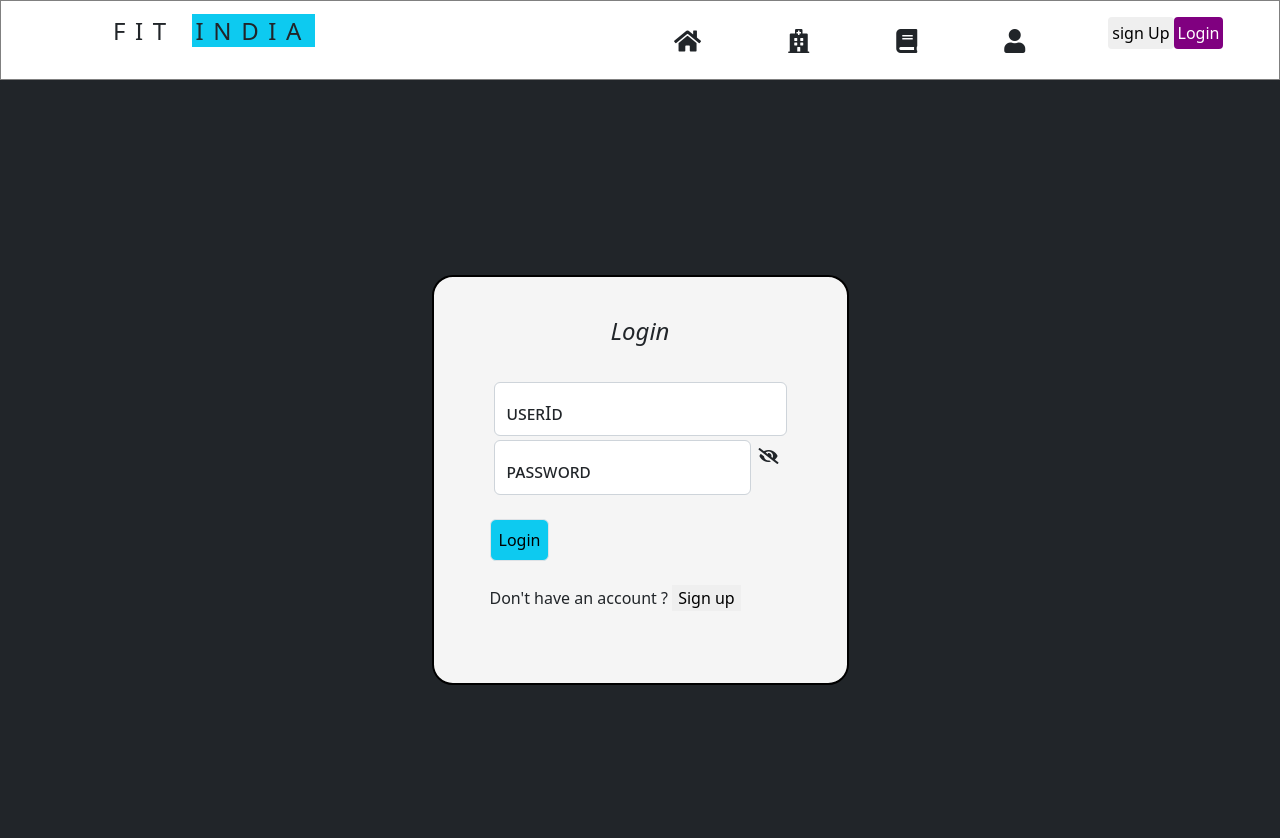
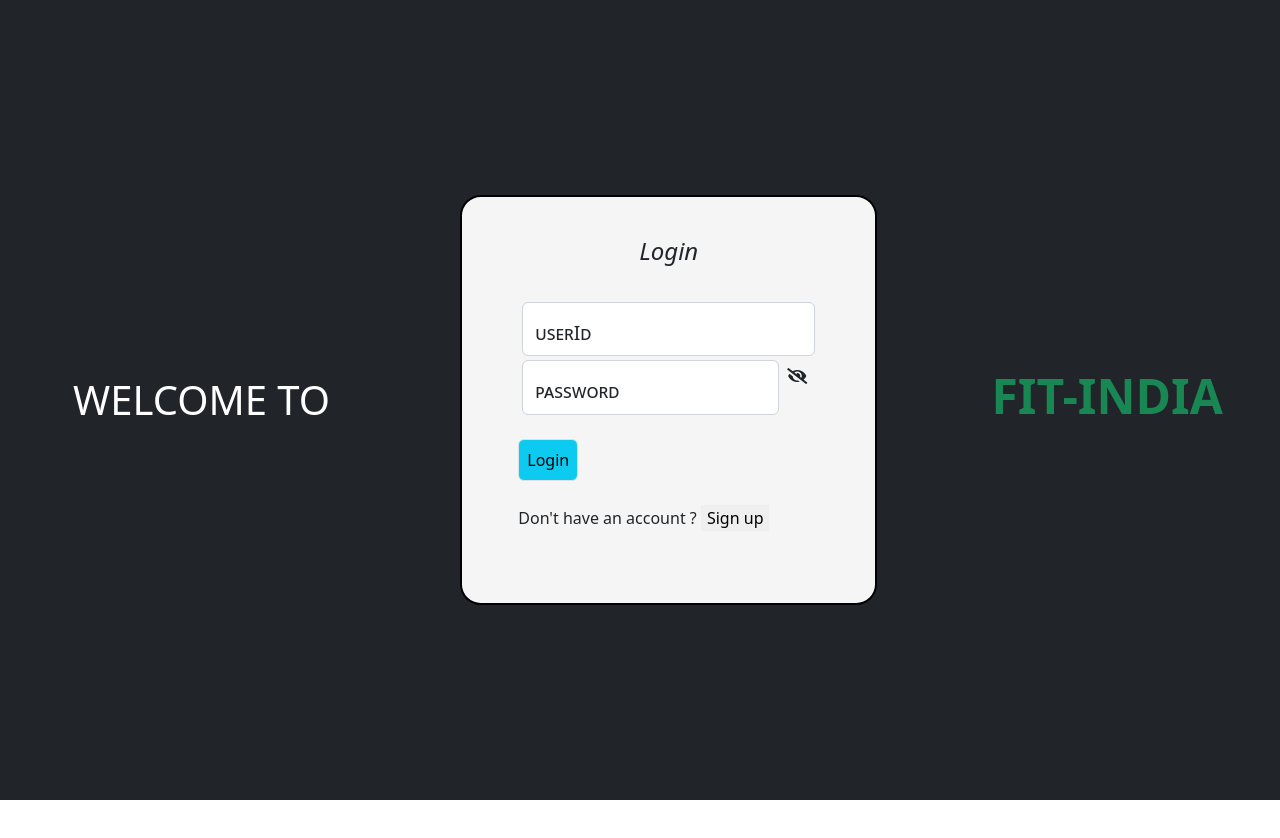
Before and after one commit to Rakesh-08/Practice-for-Backend--System, a React (Vite) app in the folder Fitness-App-Frontend/Fitness-App/: page / in a window 1280 px wide. Shown: the top 838 px of the page. After the commit the page ends 800 px from the top, so only its background shows below. Built offline with nearby package versions, Linux system fonts and the light colour scheme.

Commit message:
hide navbar from login and error page

```diff
--- a/Fitness-App-Frontend/Fitness-App/src/App.jsx
+++ b/Fitness-App-Frontend/Fitness-App/src/App.jsx
@@ -1,4 +1,4 @@
-import { BrowserRouter, Routes, Route } from "react-router-dom"
+import { BrowserRouter, Routes, Route,useLocation } from "react-router-dom"
 import './App.css'
 import LoginPage from './Components/loginPage/loginPage'
 import AuthError from "./Components/ErrorPages/authError";
@@ -7,7 +7,7 @@ import UserProfile from "./Components/UserPages/userProfile";
 import HomePage from "./Components/homePage/Home";
 import Navbar from "./Components/navbar/navbar";
 import HospitalList from "./Components/UserPages/HospitalsList";
-import { useEffect } from "react" ;
+import { useEffect,useState } from "react" ;
 import { useDispatch } from "react-redux";
 
 
@@ -26,9 +26,11 @@ function App() {
   return (
     <div>
       <BrowserRouter>
-        <div style={{position:"sticky",top:"0",zIndex:"999"}} >
-           <Navbar  />
-        </div>
+        <LayoutForNonNavbar>
+            <Navbar/>
+        </LayoutForNonNavbar>
+
+
 
         <Routes>
           <Route path="/" element={<LoginPage />}></Route>
@@ -44,3 +46,28 @@ function App() {
 }
 
 export default App
+
+
+function LayoutForNonNavbar({ children }) {
+
+  let [showNavbar, setShowNavbar] = useState(false)
+  let location = useLocation();
+   let excludedRoutes=["/","/Error"]
+
+
+  useEffect(() => {
+
+    if (excludedRoutes.includes(location.pathname)) {
+          setShowNavbar(false)
+    } else {
+      setShowNavbar(true)
+    }
+
+  },[location])
+
+  return (
+    <div style={{ position: "sticky", top: "0", zIndex: "999" }}>
+      {showNavbar && children}
+    </div>
+  );
+}
--- a/Fitness-App-Frontend/Fitness-App/src/Components/loginPage/LoginSignup.jsx
+++ b/Fitness-App-Frontend/Fitness-App/src/Components/loginPage/LoginSignup.jsx
@@ -125,7 +125,10 @@ export default function LoginSignup({ labels ,signUpToggle }) {
 
 
     return (
-      <div className="bg-dark vh-100 d-flex justify-content-center align-items-center">
+      <div className="bg-dark min-vh-100 d-flex justify-content-around align-items-center">
+        <div >
+          <h1 className=" m-2 p-2 text-white display-6 text-uppercase lead "> welcome to </h1>
+        </div>
         <div className="authBox">
           <h4 style={{ fontStyle: "italic" }} className="text-center my-2 ">
             {" "}
@@ -302,6 +305,11 @@ export default function LoginSignup({ labels ,signUpToggle }) {
             </div>
           </div>
         </div>
+        <div>
+          <h1 className="text-success display-5  lead fw-bold  text-uppercase">
+            fit-india
+          </h1>
+        </div>
       </div>
     );
 }
--- a/Fitness-App-Frontend/Fitness-App/src/Components/loginPage/loginPage.jsx
+++ b/Fitness-App-Frontend/Fitness-App/src/Components/loginPage/loginPage.jsx
@@ -30,6 +30,7 @@ export default function LoginPage() {
 
     return (
       <div>
+
         {hospitalSignUp ? (
           <LoginSignup
             labels={hospitalLabels}
```
